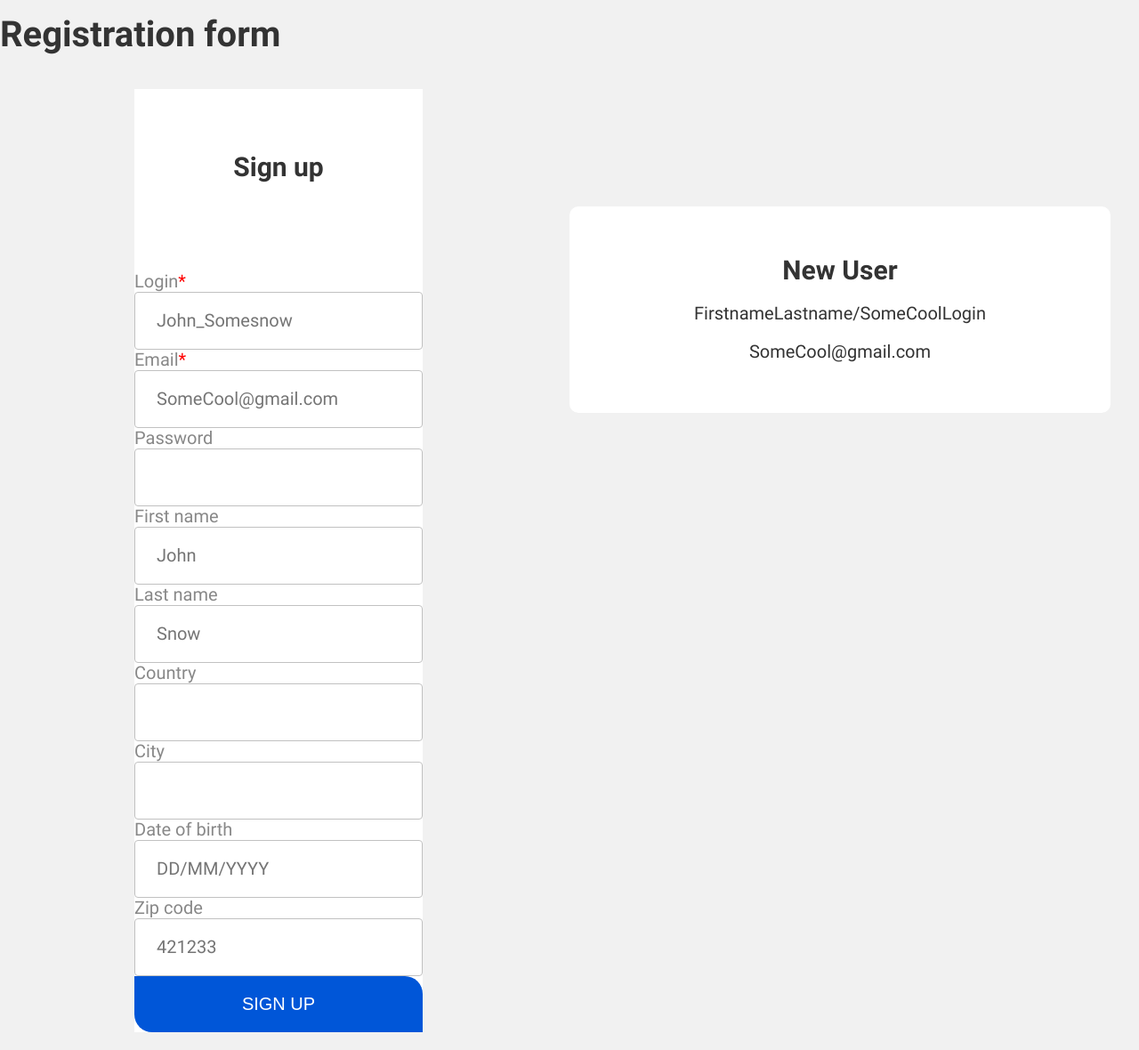
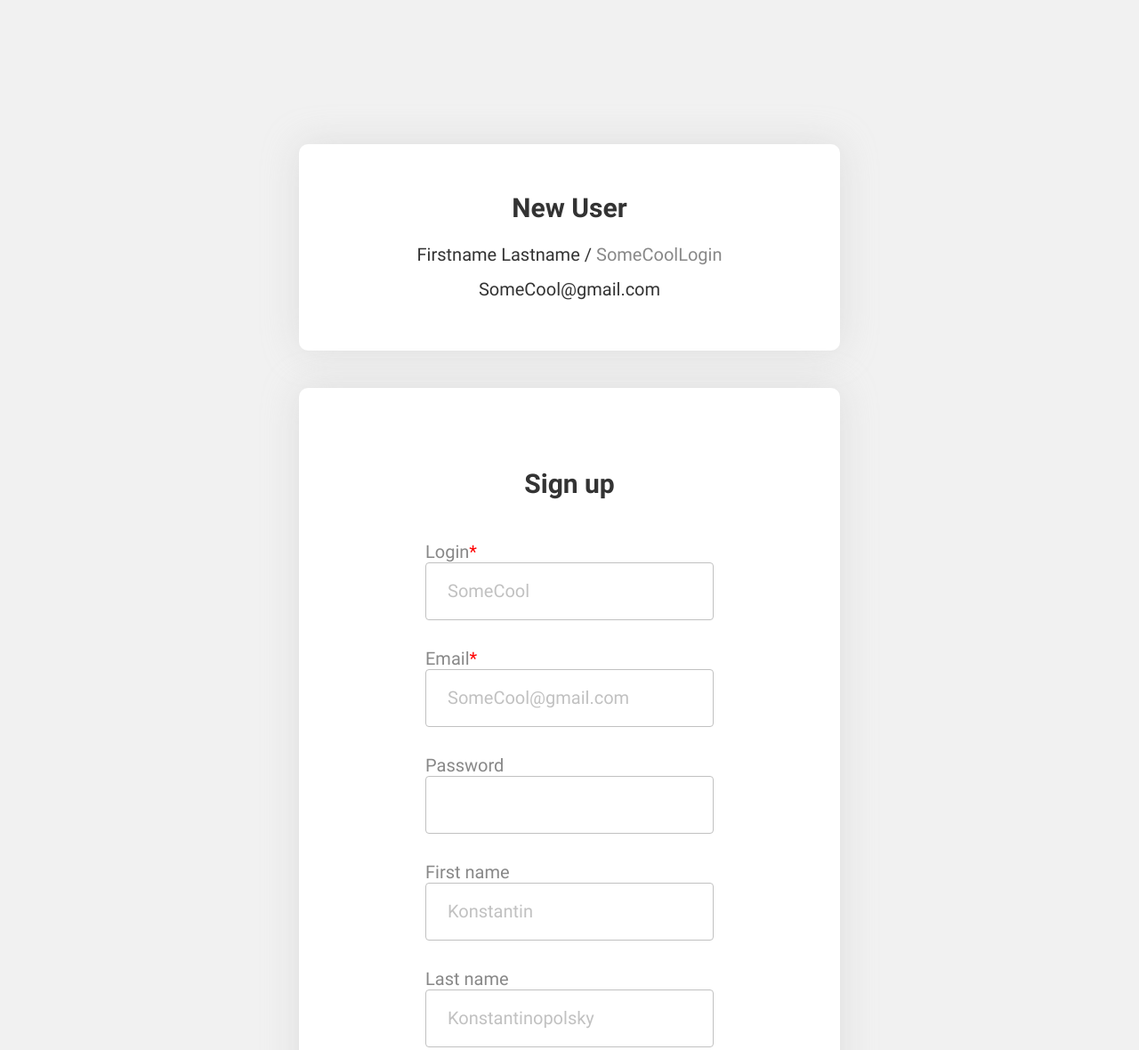
Before and after one commit to DeeRi/t-test, a plain HTML site: page index.html in a window 1280 px wide. Shown: the top 1180 px of the page at 89% size. Drawn offline with nearby package versions, Linux system fonts and the light colour scheme.

Commit message:
error correction

```diff
--- a/index.html
+++ b/index.html
@@ -13,19 +13,24 @@
   </head>
   <body>
     <header></header>
-    <h1 class="visually-hidden">Registration form</h1>
-    <article class="card">
+    <main>
+      <section class="section registration">
+        <h1 class="section__title registration__title visually-hidden">
+          User registration
+        </h1>
+        <div class="registration__card card">
           <h2 class="card__title">New User</h2>
           <p class="card__info">
-        <span class="card__info--name" id="userName">Firstname</span
-        ><span class="card__info--surname" id="surnameUser">Lastname</span
-        >/<span class="card__info--login" id="loginUser">SomeCoolLogin</span>
+            <span class="card__name" id="userName">Firstname</span
+            ><span class="card__surname" id="surnameUser">Lastname</span
+            >/<span class="card__login" id="loginUser"
+              >SomeCoolLogin</span
+            >
           </p>
-      <p class="card__info" id="emailUser">SomeCool@gmail.com</p>
-    </article>
-    <main>
+          <p class="card__email" id="emailUser">SomeCool@gmail.com</p>
+        </div>
         <form
-        class="registration-form"
+          class="registration__form registration-form"
           action="URL"
           method="POST"
           onsubmit="return validateForm()"
@@ -42,7 +47,7 @@
                 class="registration-form__input registration-form__input--login"
                 id="login"
                 type="text"
-              placeholder="John_Somesnow"
+                placeholder="SomeCool"
               />
             </li>
 
@@ -73,12 +78,14 @@
             </li>
 
             <li class="registration-form__item">
-            <label class="registration-form__name" for="name">First name</label>
+              <label class="registration-form__name" for="user"
+                >First name</label
+              >
               <input
                 class="registration-form__input"
                 id="user"
                 type="text"
-              placeholder="John"
+                placeholder="Konstantin"
               />
             </li>
 
@@ -90,17 +97,29 @@
                 class="registration-form__input"
                 id="surname"
                 type="text"
-              placeholder="Snow"
+                placeholder="Konstantinopolsky"
               />
             </li>
 
             <li class="registration-form__item">
-            <label class="registration-form__name" for="country">Country</label>
-            <input class="registration-form__input" id="country" type="text" />
+              <label class="registration-form__name" for="country"
+                >Country</label
+              >
+              <input
+                class="registration-form__input"
+                id="country"
+                type="text"
+                placeholder="Not selected"
+              />
             </li>
             <li class="registration-form__item">
               <label class="registration-form__name" for="city">City</label>
-            <input class="registration-form__input" id="city" type="text" />
+              <input
+                class="registration-form__input"
+                id="city"
+                type="text"
+                placeholder="Not selected"
+              />
             </li>
 
             <li class="registration-form__item">
@@ -112,8 +131,7 @@
                 id="datepicker"
                 type="text"
                 name="date"
-              class="date"
-              placeholder="DD/MM/YYYY"
+                placeholder="Not selected"
               />
             </li>
 
@@ -125,7 +143,7 @@
                 class="registration-form__input"
                 id="zipcode"
                 type="text"
-              placeholder="421233"
+                placeholder="Enter code"
               />
             </li>
           </ul>
@@ -133,6 +151,7 @@
             Sign up
           </button>
         </form>
+      </section>
     </main>
     <footer></footer>
     <script src="https://ajax.googleapis.com/ajax/libs/jquery/1.11.3/jquery.min.js"></script>
--- a/js/main.js
+++ b/js/main.js
@@ -36,6 +36,7 @@ function validateForm() {
 }
 
 //Datepicker
+
 $(function() {
   $( ".registration-form__input--date" ).datepicker({
   dateFormat : 'dd/mm/yy',
@@ -46,6 +47,7 @@ $(function() {
  });
 
  //Card filling with the information
+
  email.oninput = function() {
   emailUser.innerHTML = email.value;
 };
--- a/sass/blocks/button.scss
+++ b/sass/blocks/button.scss
@@ -14,8 +14,15 @@
   &:hover {
     background-color: $button-hover;
   }
-  &:active,
+
+  &:active {
+    background-color: $button-push;
+    width: 292px;
+    padding-top: 16px;
+    padding-bottom: 17px;
+  }
+
   &:focus {
-    background-color: $button-active;
+    background-color: $button-focus;
   }
 }
--- a/sass/blocks/card.scss
+++ b/sass/blocks/card.scss
@@ -2,17 +2,16 @@
   box-sizing: border-box;
   padding-top: 54px;
   padding-bottom: 54px;
-  position: fixed;
   width: 608px;
   height: 232px;
-  left: 50%;
-  top: 232px;
 
   background: $elements-background;
-  border-radius: 10px;
   font-size: 20px;
   line-height: 23px;
   text-align: center;
+
+  box-shadow: 0px 0px 40px rgba(196, 196, 196, 0.4);
+  border-radius: 10px;
 }
 
 .card__title {
@@ -20,4 +19,26 @@
   font-weight: bold;
   font-size: 30px;
   line-height: 35px;
+  padding-bottom: 24px;
 }
+
+.card__info {
+  margin: 0;
+  padding-bottom: 16px;
+}
+
+.card__name,
+.card__surname {
+  display: inline-block;
+  padding-right: 5px;
+}
+
+.card__login {
+  display: inline-block;
+  padding-left: 5px;
+  color: $card-login;
+}
+
+.card__email {
+  margin: 0;
+}
--- a/sass/blocks/registration-form.scss
+++ b/sass/blocks/registration-form.scss
@@ -1,15 +1,18 @@
 .registration-form {
   background-color: $elements-background;
-  width: 324px;
-  margin-left: 151px;
-  margin-top: 50px;
-  margin-bottom: 91px;
+  width: 608px;
+  padding-top: 90px;
+  padding-bottom: 90px;
+  box-shadow: 0px 0px 40px rgba(196, 196, 196, 0.4);
+  display: flex;
+  flex-direction: column;
+  align-items: center;
+  border-radius: 10px;
 }
 
 .registration-form__title {
   margin: 0;
-  padding-top: 70px;
-  padding-bottom: 100px;
+  padding-bottom: 48px;
   text-align: center;
   font-size: 30px;
   line-height: 35px;
@@ -17,11 +20,19 @@
 
 .registration-form__list {
   @include reset-list;
+  display: flex;
+  flex-direction: column;
+  align-items: center;
+  padding-bottom: 72px;
 }
 
 .registration-form__item {
   display: flex;
   flex-direction: column;
+  padding-bottom: 32px;
+  &:last-child {
+    padding-bottom: 0;
+  }
 }
 
 .registration-form__name {
@@ -47,6 +58,9 @@
   border: 1px solid $input-border;
   border-radius: 4px;
 
+  &::placeholder {
+    color: $input-placeholder;
+  }
   &:focus {
     border: $input-border-focus;
   }
--- /dev/null
+++ b/sass/blocks/registration.scss
@@ -0,0 +1,11 @@
+.registration {
+    display: flex;
+    flex-direction: column;
+    align-items: center;
+    padding-top: 162px;
+    padding-bottom: 162px;;
+}
+
+.registration__card {
+    margin-bottom: 42px;
+}
--- a/sass/global/fonts.scss
+++ b/sass/global/fonts.scss
@@ -1,29 +1,19 @@
 @font-face {
-    font-family: 'Roboto';
+  font-family: "Roboto";
   font-style: normal;
-    font-weight: 300;
+  font-weight: 400;
   font-display: swap;
-    src: local('Roboto Light'), local('Roboto-Light'),
-         url('../fonts/roboto-v20-latin-300.woff2') format('woff2'),
-         url('../fonts/roboto-v20-latin-300.woff') format('woff');
+  src: local("Roboto"), local("Roboto-Regular"),
+    url("../fonts/roboto-v20-latin-regular.woff2") format("woff2"),
+    url("../fonts/roboto-v20-latin-regular.woff") format("woff");
 }
 
 @font-face {
-    font-family: 'Roboto';
-    font-style: normal;
-    font-weight: 400;
-    font-display: swap;
-    src: local('Roboto'), local('Roboto-Regular'),
-         url('../fonts/roboto-v20-latin-regular.woff2') format('woff2'),
-         url('../fonts/roboto-v20-latin-regular.woff') format('woff');
-  }
-
-  @font-face {
-    font-family: 'Roboto';
+  font-family: "Roboto";
   font-style: normal;
   font-weight: 700;
   font-display: swap;
-    src: local('Roboto Bold'), local('Roboto-Bold'),
-         url('../fonts/roboto-v20-latin-700.woff2') format('woff2'),
-         url('../fonts/roboto-v20-latin-700.woff') format('woff');
+  src: local("Roboto Bold"), local("Roboto-Bold"),
+    url("../fonts/roboto-v20-latin-700.woff2") format("woff2"),
+    url("../fonts/roboto-v20-latin-700.woff") format("woff");
 }
--- a/sass/global/scaffolding.scss
+++ b/sass/global/scaffolding.scss
@@ -13,3 +13,14 @@ body {
   line-height: 23px;
   color: $primary-text-color;
 }
+
+.visually-hidden {
+  position: absolute;
+  width: 1px;
+  height: 1px;
+  margin: -1px;
+  border: 0;
+  padding: 0;
+  clip: rect(0 0 0 0);
+  overflow: hidden;
+}
--- a/sass/global/variables.scss
+++ b/sass/global/variables.scss
@@ -11,17 +11,21 @@ $dark-blue: #003585;
 
 $body-background: $white-two;
 $elements-background: $white;
+
 $primary-text-color: $dark;
 $capture-color: $grey;
 
 $button: $blue;
 $button-text: $white;
 $button-hover: $dark-blue;
-$button-active: $lighter-grey;
+$button-focus: $lighter-grey;
 $button-push: $light-grey;
 
 $input-border: $lighter-grey;
-$input-border-focus: $blue;
+$input-placeholder: $lighter-grey;
+$input-border-focus: $dark-blue;
+
+$card-login: $grey;
 
 //fonts
 $roboto: "Roboto", "Arial", sans-serif;
--- a/sass/style.scss
+++ b/sass/style.scss
@@ -2,6 +2,7 @@
 @import 'global/variables.scss';
 @import 'global/mixins.scss';
 @import 'global/scaffolding.scss';
+@import 'blocks/registration.scss';
 @import 'blocks/registration-form.scss';
 @import 'blocks/card.scss';
 @import 'blocks/button.scss';
```
Also changed, not shown: css/style.css, fonts/roboto-v20-latin-300.woff (deleted), fonts/roboto-v20-latin-300.woff2 (deleted), 1 other file. Lines whose indentation alone changed are shown as unchanged.
